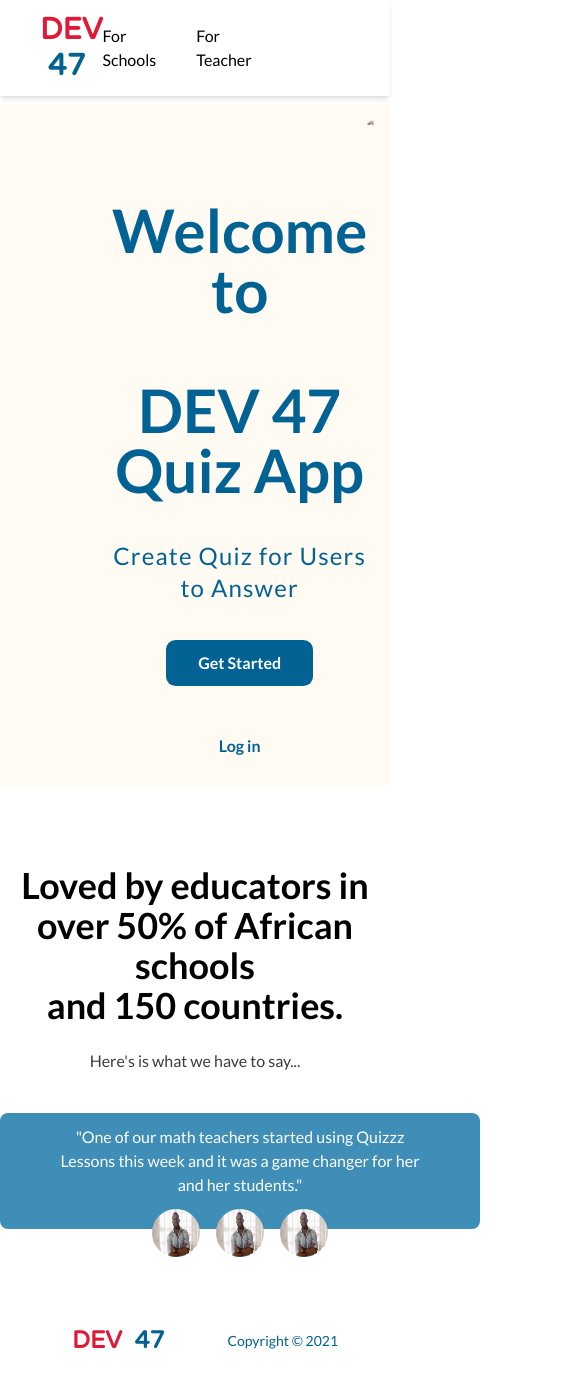
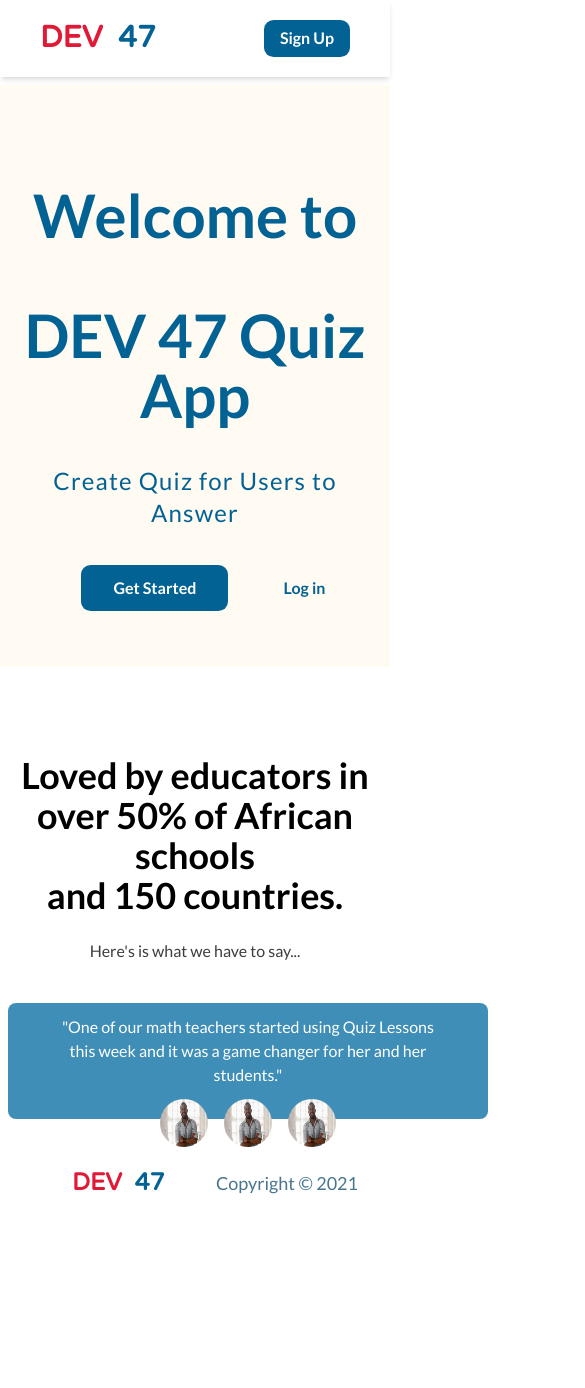
Before and after one commit to Dev-47/quiz-app, a React (Vite) app in the folder web/: page / in a window 390 px wide. Shown: the top 1388 px of the page, 585 px wide, since content can reach past the window. After the commit the page ends 1239 px from the top, so only its background shows below. Built offline with nearby package versions, Linux system fonts and the light colour scheme.

Commit message:
made the pages responsive

```diff
--- a/web/src/components/baselayout/Footer.jsx
+++ b/web/src/components/baselayout/Footer.jsx
@@ -1,6 +1,6 @@
 export default function Footer() {
   return (
-    <footer className="text-black flex justify-between mt-14 place-items-center px-8">
+    <footer className="text-black flex justify-between sm:mt-14 place-items-center px-8">
       <a href="https://github.com/dev-47">
         <div className="logo m-10">
           <span className="text-[#e01936] text-2xl">DEV &nbsp;</span>
@@ -8,7 +8,7 @@ export default function Footer() {
         </div>
       </a>
 
-      <h3 className="text-[#026294] text-sm p-5">
+      <h3 className="text-[#48768f] text-lg sm:p-5">
         {" "}
         Copyright &copy; {new Date().getFullYear()}{" "}
       </h3>
--- a/web/src/components/baselayout/Nav.jsx
+++ b/web/src/components/baselayout/Nav.jsx
@@ -29,14 +29,14 @@ export default function Nav(props) {
   }, []);
 
   return (
-    <nav {...props} className="navbar shadow-md bg-white flex justify-between px-10 py-3 mb-2 place-items-center z-10">
+    <nav {...props} className="navbar shadow-md bg-white flex justify-between px-10 py-5 sm:py-3 mb-2 place-items-center z-10">
       <div className="logo">
         <Link to="/">
           <span className="text-[#e01936] text-3xl">DEV &nbsp;</span>
           <span className="text-[#026294] text-3xl">47</span>
         </Link>
       </div>
-      <ul className="text-black flex justify-between mr-[400px] space-x-10">
+      <ul className="text-black hidden sm:flex justify-between mr-[400px] space-x-10">
         <span>For Schools </span>
         <span>For Teacher</span>
       </ul>
--- a/web/src/pages/Index.jsx
+++ b/web/src/pages/Index.jsx
@@ -3,10 +3,14 @@ import user from "../assets/images/profile.jpg";
 import BaseLayout from "../layouts/BaseLayout";
 import bgImage from "../assets/images/1-HERO-Digital_Collage.png";
 export default function Index() {
+
+  // page title
+  document.title = "Quiz App";
+
   return (
     <BaseLayout>
-      <div className="flex bg-[#fffaf2] text-center p-4 index">
-        <section className="mt-[5em] ml-[6em]">
+      <div className="flex bg-[#fffaf2] text-center p-5 sm:p-4 index">
+        <section className="mt-[5em] sm:ml-[6em]">
           <h1 className="font-bold text-6xl pb-10">
             <b>
               Welcome to <br className="mb--20px" /> <br /> DEV 47 Quiz App
@@ -22,11 +26,11 @@ export default function Index() {
             <Link to="/sign-in">Log in</Link>
           </button>
         </section>
-        <section className="w-[50%]">
+        <section className="w-[50%] hidden sm:block">
           <img src={bgImage} alt="background-image"></img>
         </section>
       </div>
-      <section className="text-center mt-20">
+      <section className="text-center mt-20 p-2">
         <h3 className="text-black text-4xl font-bold">
           Loved by educators in over 50% of African schools <br /> and 150
           countries.
@@ -37,7 +41,7 @@ export default function Index() {
 
         <article className="mt-10 flex flex-col place-content-center place-items-center relative">
           <h4 className="bg-[#3f8eb7] text-white rounded-lg pt-3 px-12 pb-8">
-            "One of our math teachers started using Quizzz Lessons this week and
+            "One of our math teachers started using Quiz Lessons this week and
             it was a game changer for her and her students."
           </h4>
           <div className="flex justify-around space-x-4 absolute top-24">
```
